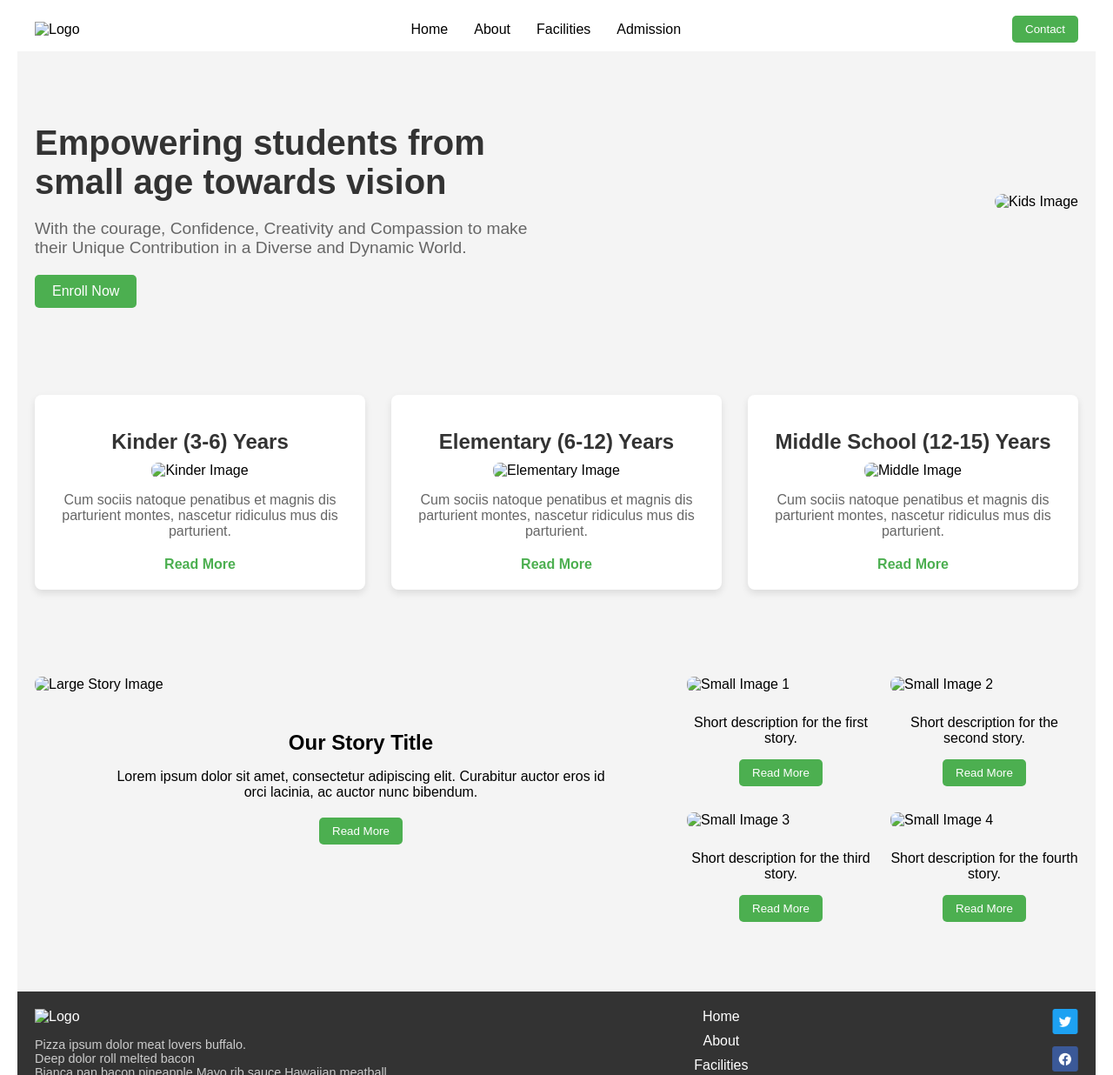
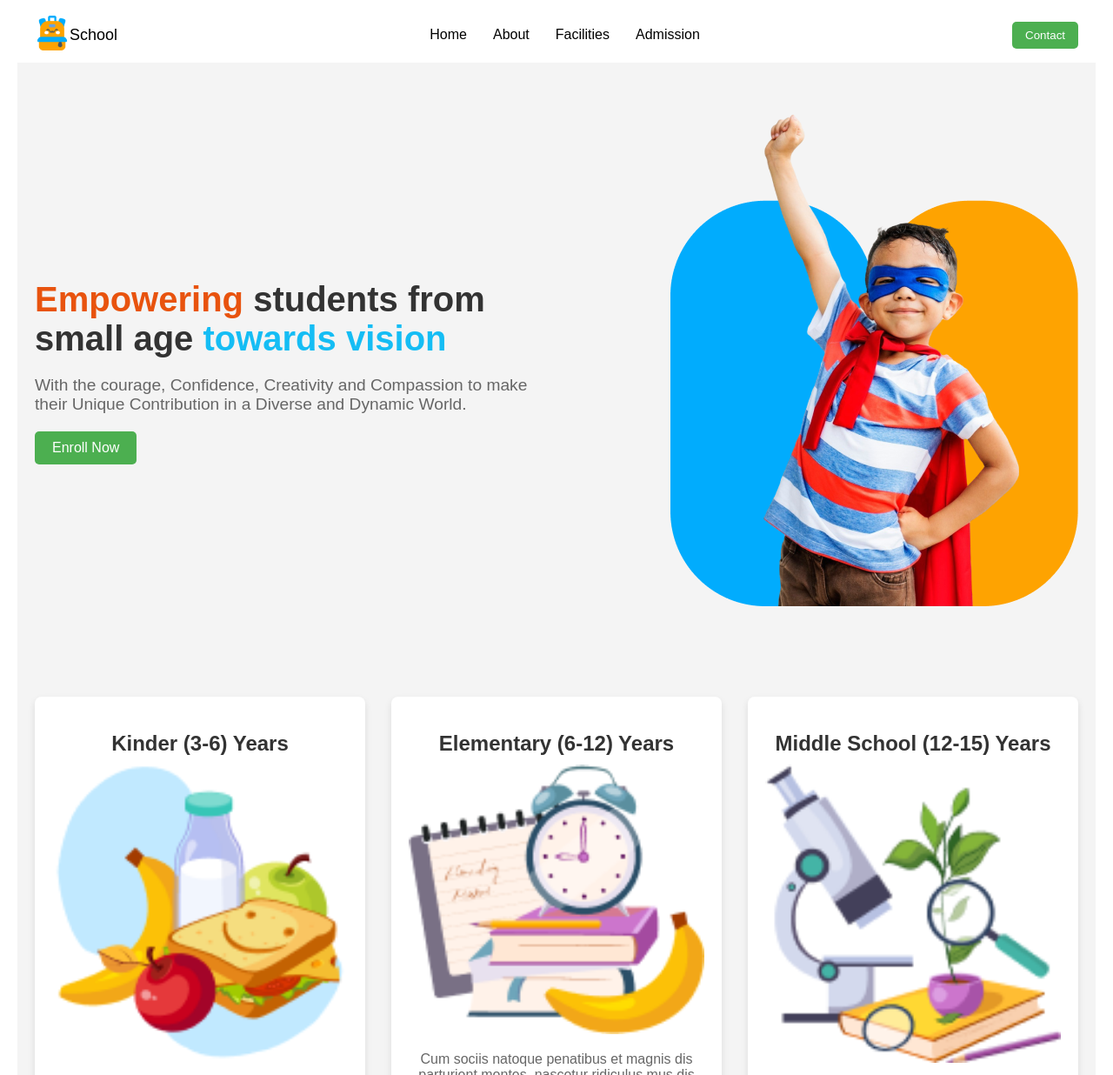
Before and after one commit to Ricktamoni/assignment2, a plain HTML site: page index.html in a window 1280 px wide. Shown: the top 1236 px of the page at 87% size. Drawn offline with Linux system fonts and the light colour scheme; files whose address does not match are found by name.

Commit message:
issue done

```diff
--- a/index.html
+++ b/index.html
@@ -10,8 +10,13 @@
 
 <body>
     <nav>
-        <div class="logo">
-            <img src="/image/assets/" alt="Logo">
+        <div class="schoolLogo">
+            <div class="logo">
+                <img src="./image/assets/logo.png" alt="Logo">
+            </div>
+            <div class="sch">
+                School
+            </div>
         </div>
         <div class="nav-links">
             <ul>
@@ -30,12 +35,12 @@
         <!-- Banner Section -->
         <section class="hero-section">
             <div class="text-content">
-                <h1>Empowering students from small age towards vision</h1>
+                <h1><span>Empowering</span> students from small age <span class="vision"> towards vision</span></h1>
                 <p>With the courage, Confidence, Creativity and Compassion to make their Unique Contribution in a Diverse and Dynamic World.</p>
                 <button>Enroll Now</button>
             </div>
             <div class="image-content">
-                <img src="./assets/hero-kids.png" alt="Kids Image">
+                <img src="./image/assets/hero-kids.png" alt="Kids Image">
             </div>
         </section>
 
@@ -44,19 +49,19 @@
             <div class="cards-container">
                 <div class="card">
                     <h3>Kinder (3-6) Years</h3>
-                    <img src="/assets/kinder.png" alt="Kinder Image">
+                    <img src="./image/assets/kinder.png" alt="Kinder Image">
                     <p>Cum sociis natoque penatibus et magnis dis parturient montes, nascetur ridiculus mus dis parturient.</p>
                     <a href="#">Read More</a>
                 </div>
                 <div class="card">
                     <h3>Elementary (6-12) Years</h3>
-                    <img src="/assets/elementary.png" alt="Elementary Image">
+                    <img src="./image/assets/elementary.png" alt="Elementary Image">
                     <p>Cum sociis natoque penatibus et magnis dis parturient montes, nascetur ridiculus mus dis parturient.</p>
                     <a href="#">Read More</a>
                 </div>
                 <div class="card">
                     <h3>Middle School (12-15) Years</h3>
-                    <img src="/assets/middle.png" alt="Middle Image">
+                    <img src="./image/assets/middle.png" alt="Middle Image">
                     <p>Cum sociis natoque penatibus et magnis dis parturient montes, nascetur ridiculus mus dis parturient.</p>
                     <a href="#">Read More</a>
                 </div>
@@ -67,7 +72,7 @@
         <section class="our-stories-section">
             <!-- Large Image on the Left (Full Width) -->
             <div class="large-image">
-                <img src="./assets/story-1.png" alt="Large Story Image">
+                <img src="./image/assets/story-1.png" alt="Large Story Image">
                 <div class="card-text">
                     <h3>Our Story Title</h3>
                     <p>Lorem ipsum dolor sit amet, consectetur adipiscing elit. Curabitur auctor eros id <br> orci lacinia, ac auctor nunc bibendum.</p>
@@ -78,28 +83,28 @@
             <!-- Small Images Section on the Right -->
             <div class="small-images">
                 <div class="small-image">
-                    <img src="./assets/story-2.png" alt="Small Image 1">
+                    <img src="./image/assets/story-2.png" alt="Small Image 1">
                     <div class="card-text">
                         <p>Short description for the first story.</p>
                         <button>Read More</button>
                     </div>
                 </div>
                 <div class="small-image">
-                    <img src="./assets/story-3.png" alt="Small Image 2">
+                    <img src="./image/assets/story-3.png" alt="Small Image 2">
                     <div class="card-text">
                         <p>Short description for the second story.</p>
                         <button>Read More</button>
                     </div>
                 </div>
                 <div class="small-image">
-                    <img src="./assets/story-4.png" alt="Small Image 3">
+                    <img src="./image/assets/story-4.png" alt="Small Image 3">
                     <div class="card-text">
                         <p>Short description for the third story.</p>
                         <button>Read More</button>
                     </div>
                 </div>
                 <div class="small-image">
-                    <img src="./assets/story-5.png" alt="Small Image 4">
+                    <img src="./image/assets/story-5.png" alt="Small Image 4">
                     <div class="card-text">
                         <p>Short description for the fourth story.</p>
                         <button>Read More</button>
@@ -117,7 +122,7 @@
         <div class="footer-container">
             <!-- Left Section: Logo Image -->
             <div class="footer-left">
-                <img src="/assets/logo.png" alt="Logo">
+                <img src="./image/assets/logo.png" alt="Logo">
                 <p>Pizza ipsum dolor meat lovers buffalo. <br> Deep dolor roll melted bacon <br> Bianca pan bacon pineapple <Aussie class="br"></Aussie> Mayo rib sauce Hawaiian meatball.</p>
             </div>
 
--- a/style.css
+++ b/style.css
@@ -14,7 +14,14 @@ nav {
     align-items: center;
     padding: 10px 20px;
 }
-
+nav .schoolLogo{
+    display: flex;
+    align-items: center;
+}
+nav .sch {
+    height: 20px;
+    font-size: large;
+}
 nav .logo img {
     height: 40px; /* Adjust logo size */
 }
@@ -89,6 +96,18 @@ nav .contact-btn button:hover {
     font-size: 2.5rem;
     margin-bottom: 20px;
     color: #333;
+}
+
+
+.hero-section h1 span{
+    font-size: 2.5rem;
+    margin-bottom: 20px;
+    color: #e8530e;
+}
+.hero-section h1 .vision {
+    font-size: 2.5rem;
+    margin-bottom: 20px;
+    color: #15bdf4;
 }
 
 .hero-section p {
@@ -349,12 +368,13 @@ footer {
     align-items: flex-start;
     max-width: 1200px;
     margin: 0 auto;
-    flex-wrap: wrap;  /* Allow wrapping of content in small screen sizes */
+    flex-wrap: wrap;
 }
 
 /* Left Section */
 .footer-left img {
-    width: 100px; /* Adjust logo size */
+    height:20px ;
+    width: 40px;
     height: auto;
 }
 
```
Also changed, not shown: 1 other file.
